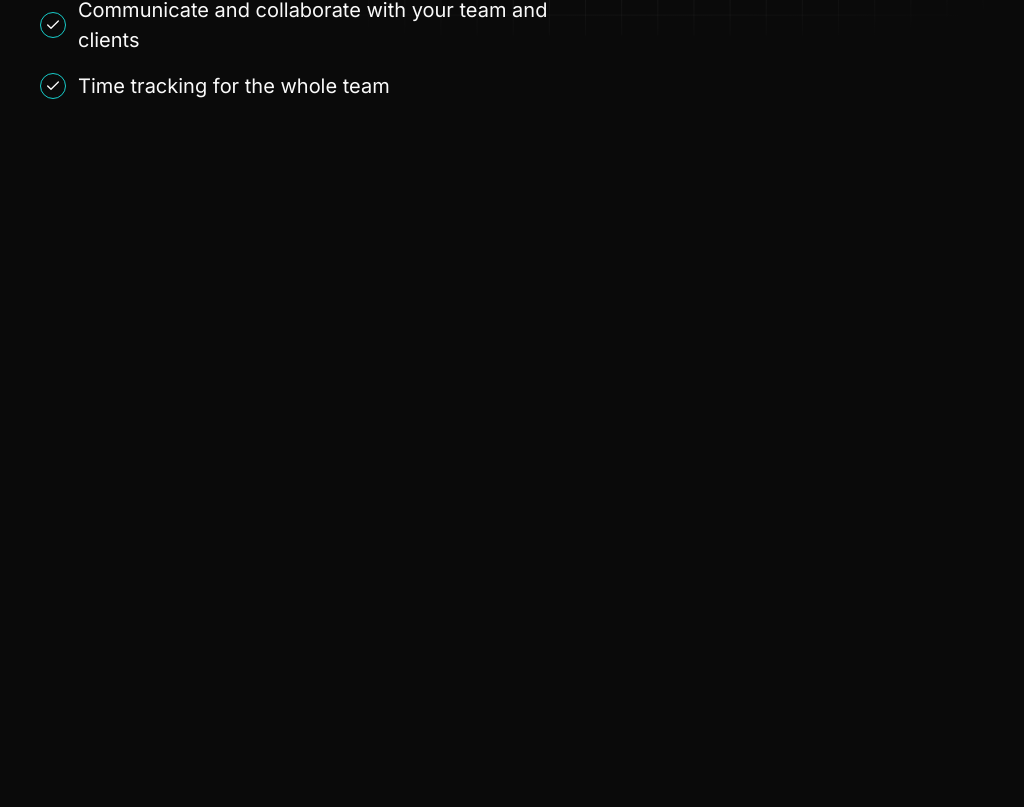
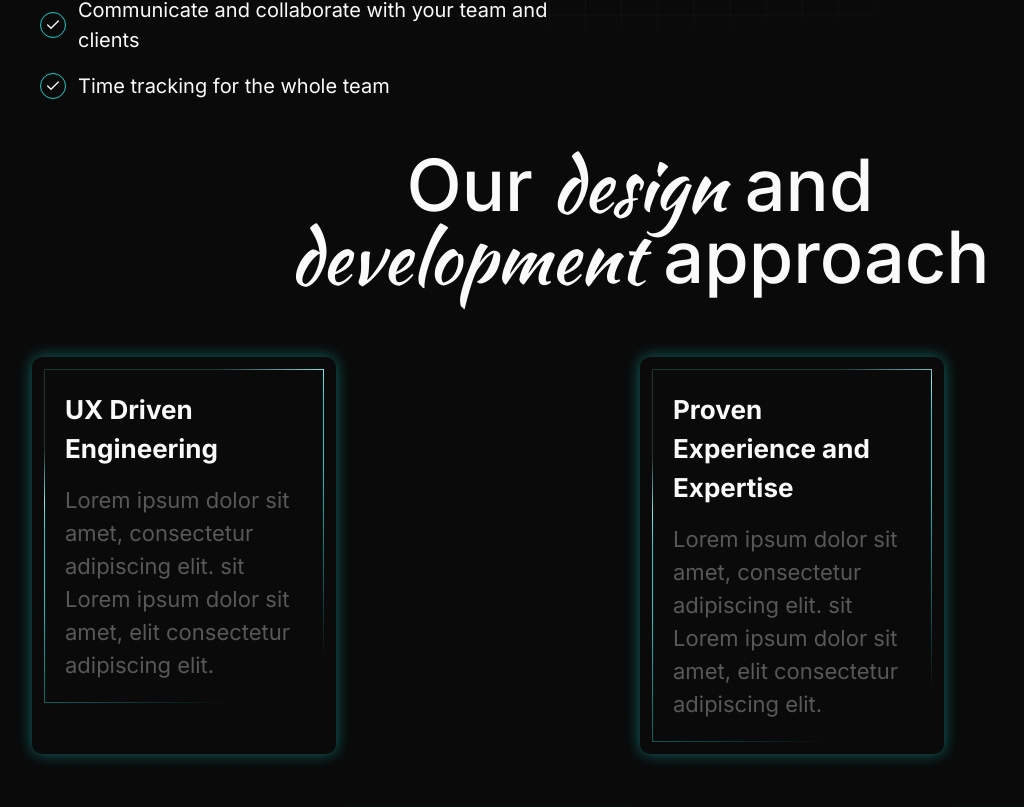
Before and after one commit to Roshen-Perera/ceylon-developers-portfolio, a Next.js app: page / in a window 1280 px wide. Shown: the part 1393-2200 px from the top of the page, without its empty margins (0-1024 px from the left). Before the commit the page ends 1494 px from the top, so only its background shows below. Built offline with nearby package versions, Linux system fonts and the light colour scheme.

Commit message:
Refactor layout of Home component to improve structure and reintroduce Approach

```diff
--- a/app/page.tsx
+++ b/app/page.tsx
@@ -24,9 +24,9 @@ export default function Home() {
         <HeroSection />
       </div>
       <Services />
-      <Why/>
-      {/* <Approach/>
-      <WeDoSection/>
+      <Why />
+      <Approach />
+      {/* <WeDoSection/>
       <Facilities/>
       <div className="flex flex-col items-center justify-center mt-12">
         <TechStack />
```
